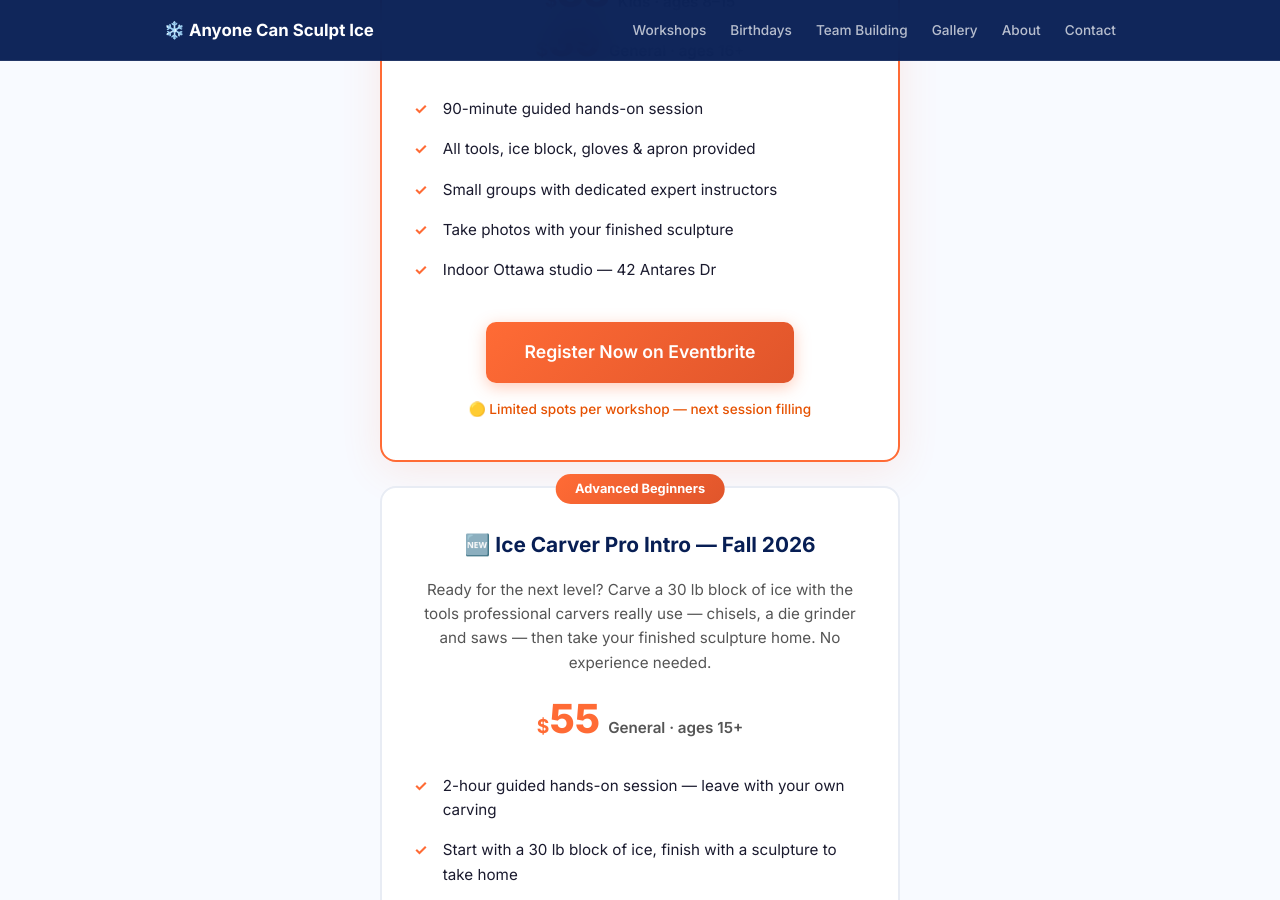
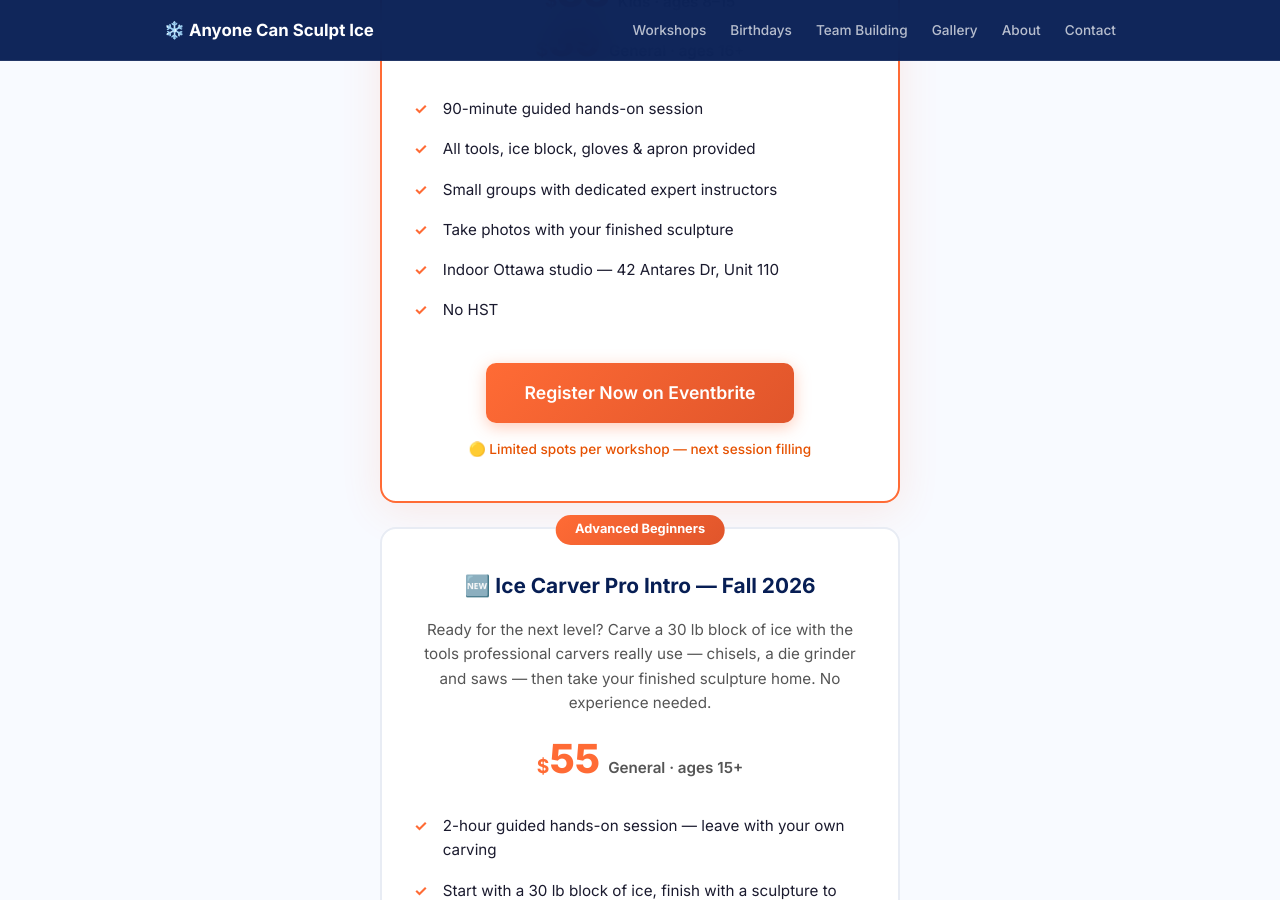
Before and after one commit to sufaice/anyonecansculptice.com, a Jekyll site: the page built from index.html, in a window 1280 px wide and 900 px high, scrolled down 2184 px. Built offline with Jekyll 4.4.1, drawn with Linux system fonts in a browser that asks for light colours; some of the changed text lies outside the part shown.

Commit message:
Workshop cards: add Unit 110 to address + No HST; drop refund line on Pro card
Both offer cards now read '42 Antares Dr, Unit 110' and list 'No HST'.
Removed the 'Refunds up to 7 days before' feature from the Ice Carver
Pro Intro card.

```diff
--- a/index.html
+++ b/index.html
@@ -103,7 +103,8 @@
         <li>All tools, ice block, gloves &amp; apron provided</li>
         <li>Small groups with dedicated expert instructors</li>
         <li>Take photos with your finished sculpture</li>
-        <li>Indoor Ottawa studio — 42 Antares Dr</li>
+        <li>Indoor Ottawa studio — 42 Antares Dr, Unit 110</li>
+        <li>No HST</li>
       </ul>
       <a href="https://www.eventbrite.ca/e/anyone-can-sculpt-ice-ottawas-hands-on-ice-sculpting-workshop-registration-1965689434012?aff=oddtdtcreator" class="btn btn-cta btn-large">Register Now on Eventbrite</a>
       <p class="spots-note">🟡 Limited spots per workshop — next session filling</p>
@@ -125,8 +126,8 @@
         <li>Start with a 30&nbsp;lb block of ice, finish with a sculpture to take home</li>
         <li>Real pro tools: chisels, die grinder &amp; saws (no chainsaws)</li>
         <li>Gloves, eye &amp; ear protection provided — just bring a cooler &amp; towel</li>
-        <li>Indoor Ottawa studio — 42 Antares Dr, free parking</li>
-        <li>Refunds up to 7 days before &middot; no HST</li>
+        <li>Indoor Ottawa studio — 42 Antares Dr, Unit 110 &middot; free parking</li>
+        <li>No HST</li>
       </ul>
       <a href="https://www.eventbrite.ca/e/ice-carver-pro-intro-workshop-tickets-2004169864014?aff=oddtdtcreator" class="btn btn-cta btn-large">Register on Eventbrite — $55</a>
       <p class="spots-note">🟡 Ages 15+ · limited spots per session</p>
```
